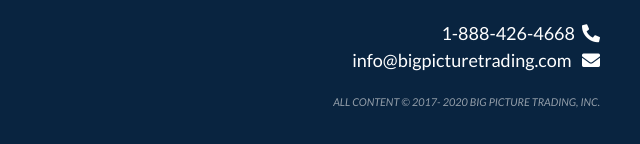
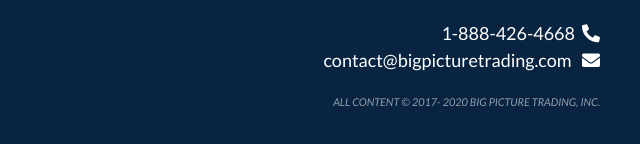
Before and after one commit to tynsoltys/bpt-lsop-home, a website: page index.html in a window 1280 px wide. Shown: the part 4011-4155 px from the top of the page, 640-1280 px from the left. Drawn offline with nearby package versions, Linux system fonts and the light colour scheme.

Commit message:
changing emails

```diff
--- a/index.html
+++ b/index.html
@@ -752,8 +752,8 @@
               ></a>
             </p>
             <p>
-              <a href="mailto:+18884264668"
-                ><span>info@bigpicturetrading.com</span> <i class="fas fa-envelope"></i
+              <a href="mailto:contact@bigpicturetrading.com"
+                ><span>contact@bigpicturetrading.com</span> <i class="fas fa-envelope"></i
               ></a>
             </p>
 
```
